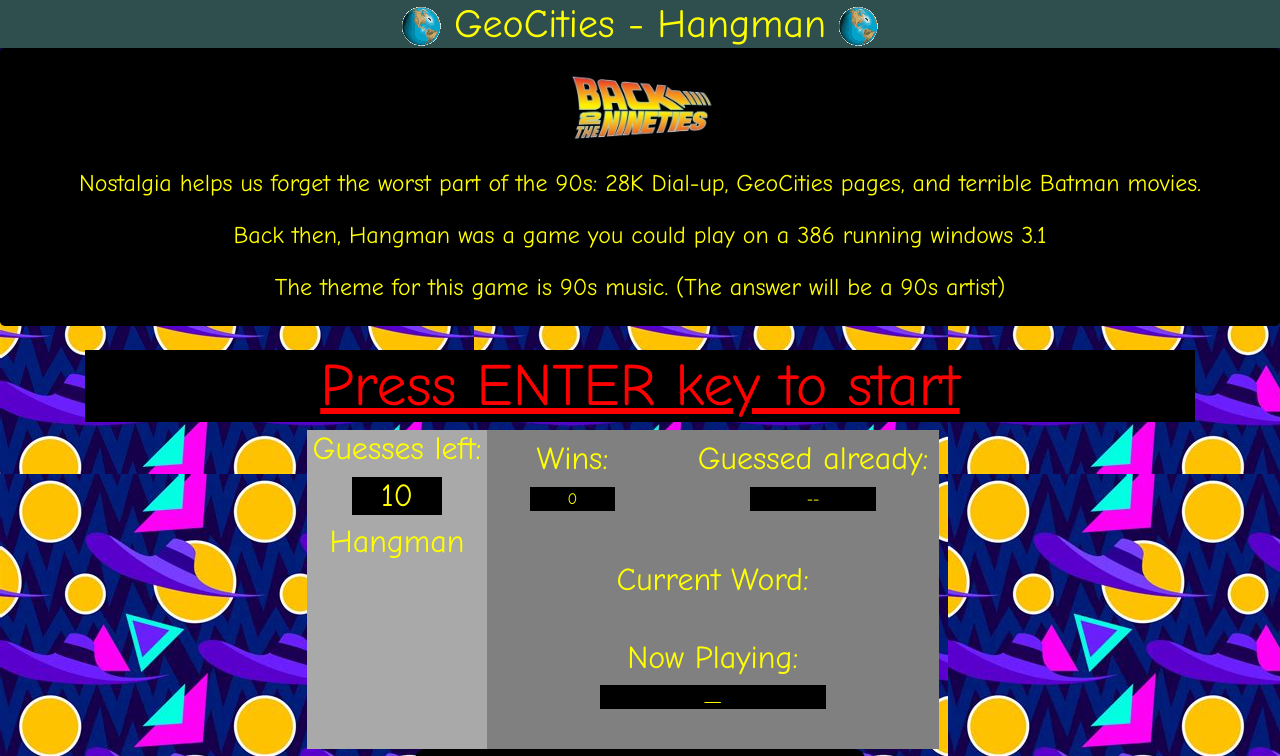
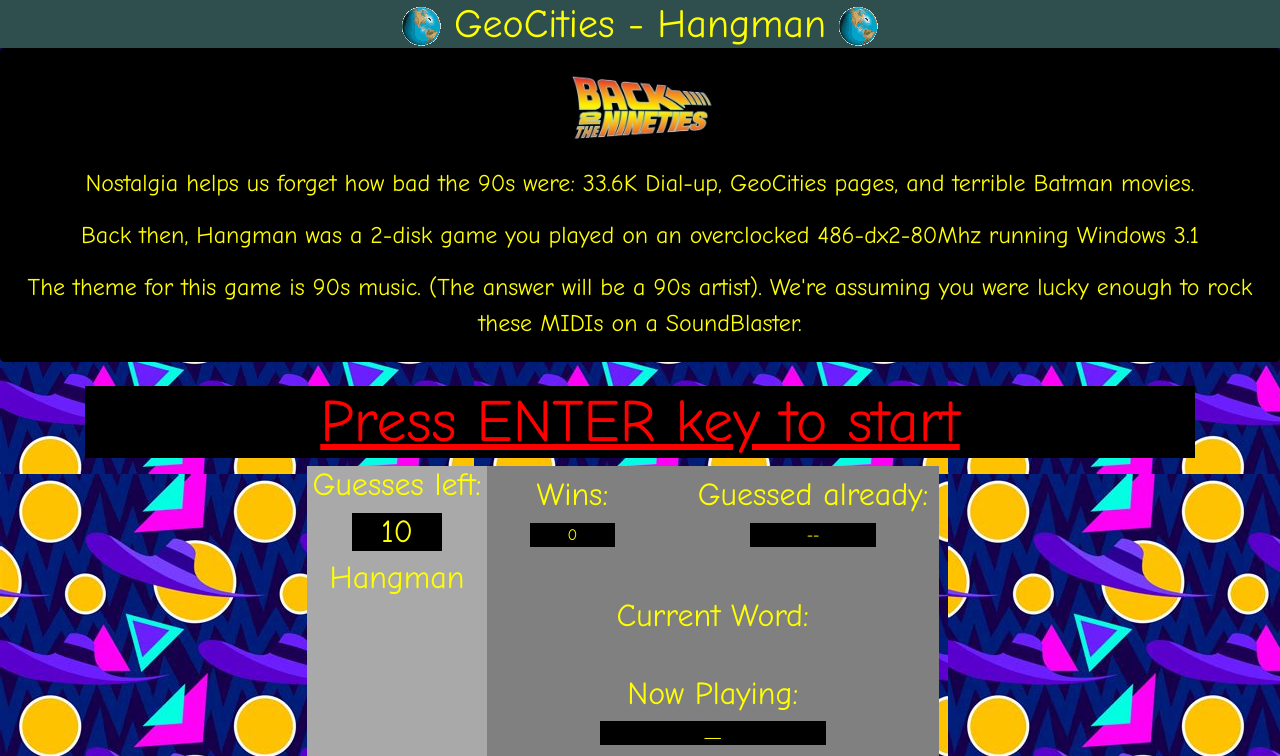
Before and after one commit to tomkim825/Word-Guess-Game, a plain HTML site: page index.html in a window 1280 px wide. Shown: the top 756 px of the page. Drawn offline with nearby package versions, Linux system fonts and the light colour scheme.

Commit message:
reupload to check audio

```diff
--- a/assets/javascript/game.js
+++ b/assets/javascript/game.js
@@ -2,7 +2,7 @@
 
 var database90s = [{
   "array":["M", "C", "H", "A", "M", "M", "E", "R"],
-  "songinfo": "MC Hammer - You Can't Touch This",
+  "songinfo": "MC Hammer - U Can't Touch This",
   "audio":"./assets/audio/hammer.mp3",
   "image":"./assets/images/hammer.jpg"
   },
@@ -112,7 +112,7 @@ document.addEventListener('keyup', function(event) {
     guessesLeft--;
     document.getElementById("guessesleft").textContent = guessesLeft;
     };
-
+// conditionals to make the hangman appear from initial display:none
     if(guessesLeft === 9){
       document.getElementById("post").style.display = "block";
     };
--- a/index.html
+++ b/index.html
@@ -25,9 +25,9 @@
     <!-- Jumbotron description of app-->
     <div class="jumbotron" style="margin-bottom:0">
         <img src="assets/images/90s.jpg" id=backto90s alt="back to the 90s">
-        <p>Nostalgia helps us forget the worst part of the 90s: 28K Dial-up, GeoCities pages, and terrible Batman movies.</p>
-        <p>Back then, Hangman was a game you could play on a 386 running windows 3.1 </p>
-        <p>The theme for this game is 90s music. (The answer will be a 90s artist)</p>
+        <p>Nostalgia helps us forget how bad the 90s were: 33.6K Dial-up, GeoCities pages, and terrible Batman movies.</p>
+        <p>Back then, Hangman was a 2-disk game you played on an overclocked 486-dx2-80Mhz running Windows 3.1 </p>
+        <p>The theme for this game is 90s music. (The answer will be a 90s artist). We're assuming you were lucky enough to rock these MIDIs on a SoundBlaster.</p>
     </div>
 
     <br>
```
